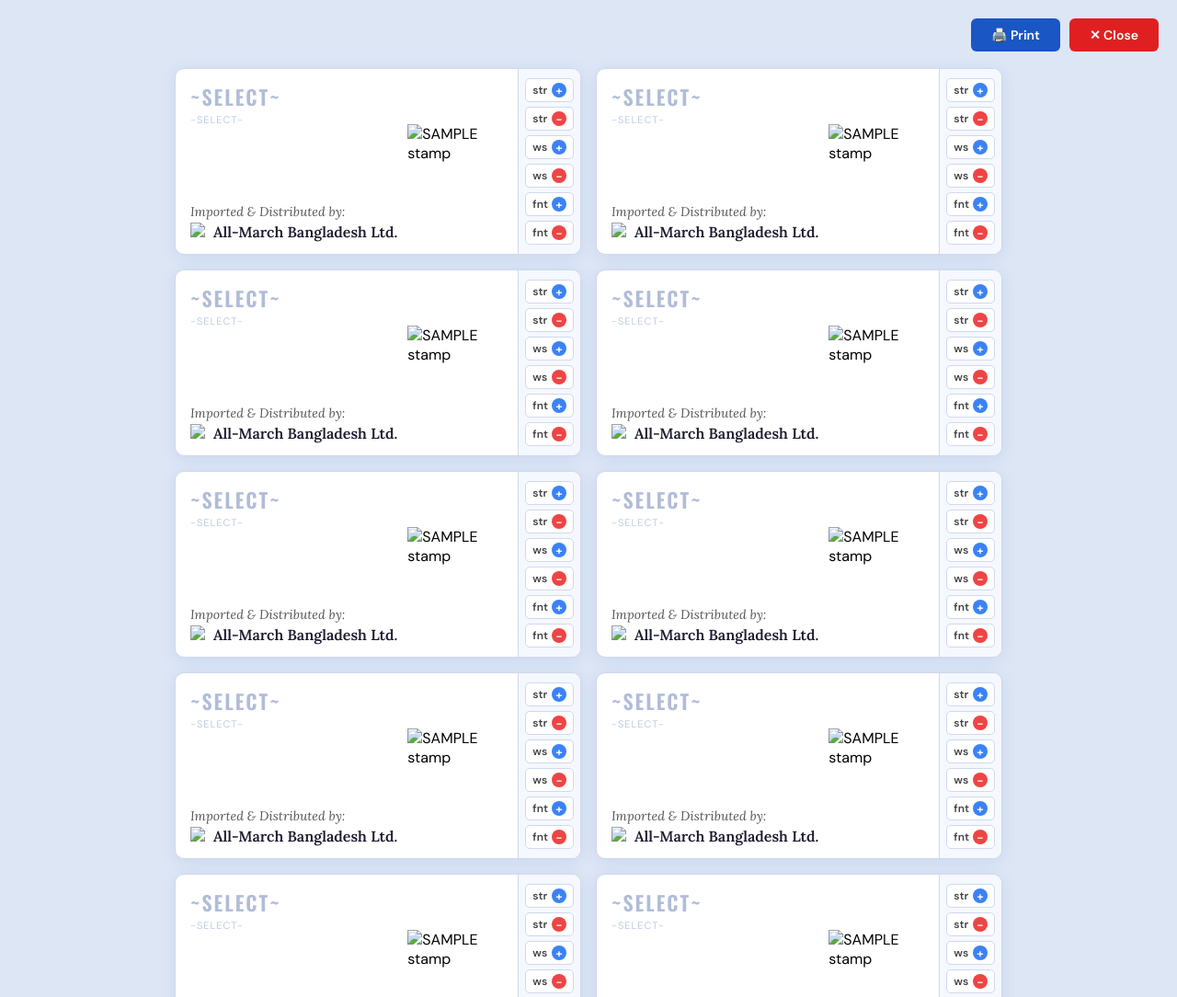
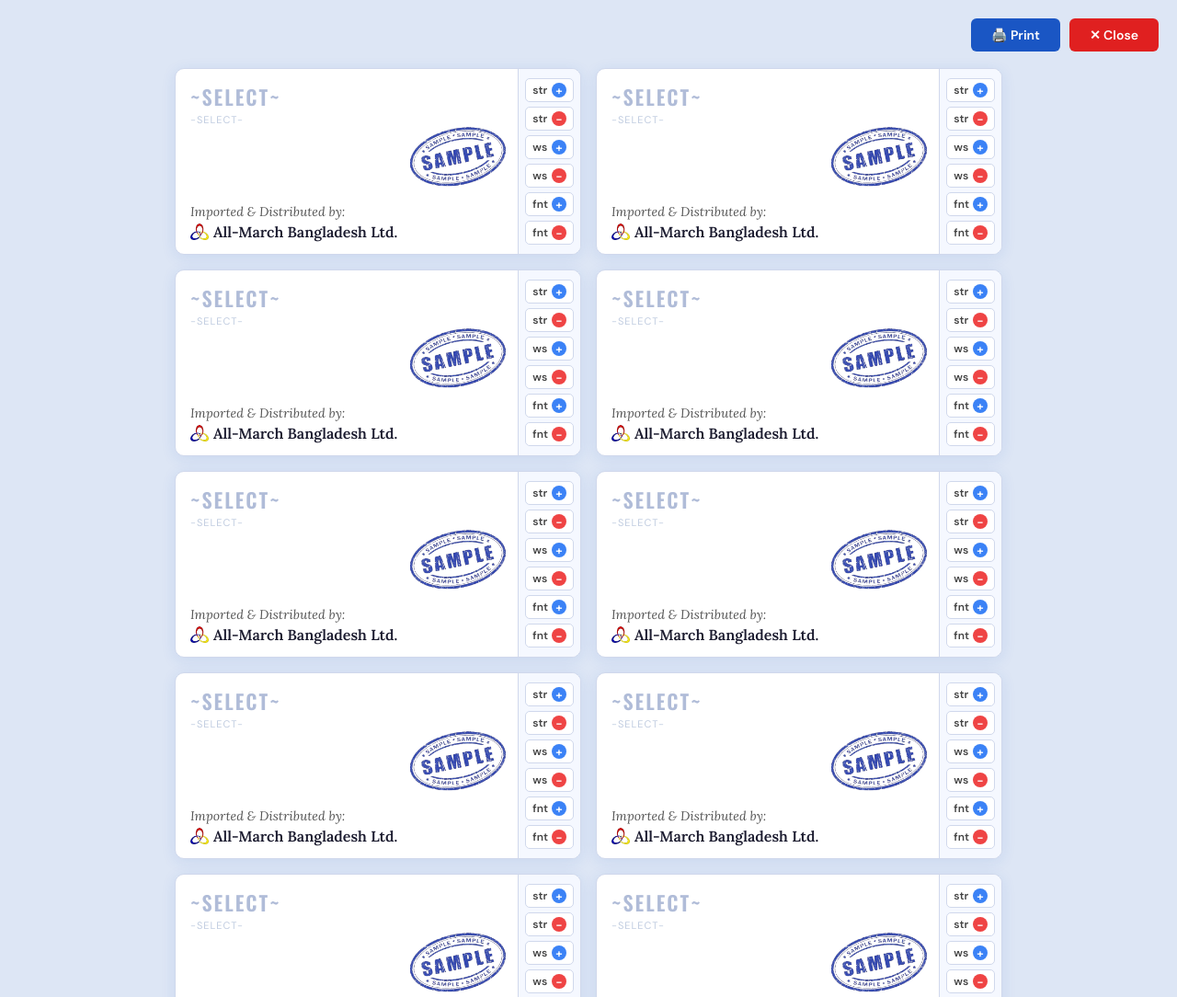
Before and after one commit to minhaz-bin-monib/ambl-sample-sticker, a plain HTML site: page index.html in a window 1280 px wide. Shown: the top 1084 px of the page at 92% size. Drawn offline with nearby package versions, Linux system fonts and the light colour scheme.

Commit message:
image added

```diff
--- a/index.html
+++ b/index.html
@@ -120,8 +120,8 @@
 </div>
 
 <script>
-  const STAMP_SRC = './Sample logo.png';
-  const LOGO_SRC  = './AMBL LOGO.png';
+  const STAMP_SRC = './images/sample-logo.png';
+  const LOGO_SRC  = './images/ambl-logo.png';
 
   const slots = Array.from({length: 12}, () => ({ name: '', desc: '' }));
   let activeSlot = null;
```
Also changed, not shown: images/ambl-logo.png (renamed from images/amabl-logo.png).
